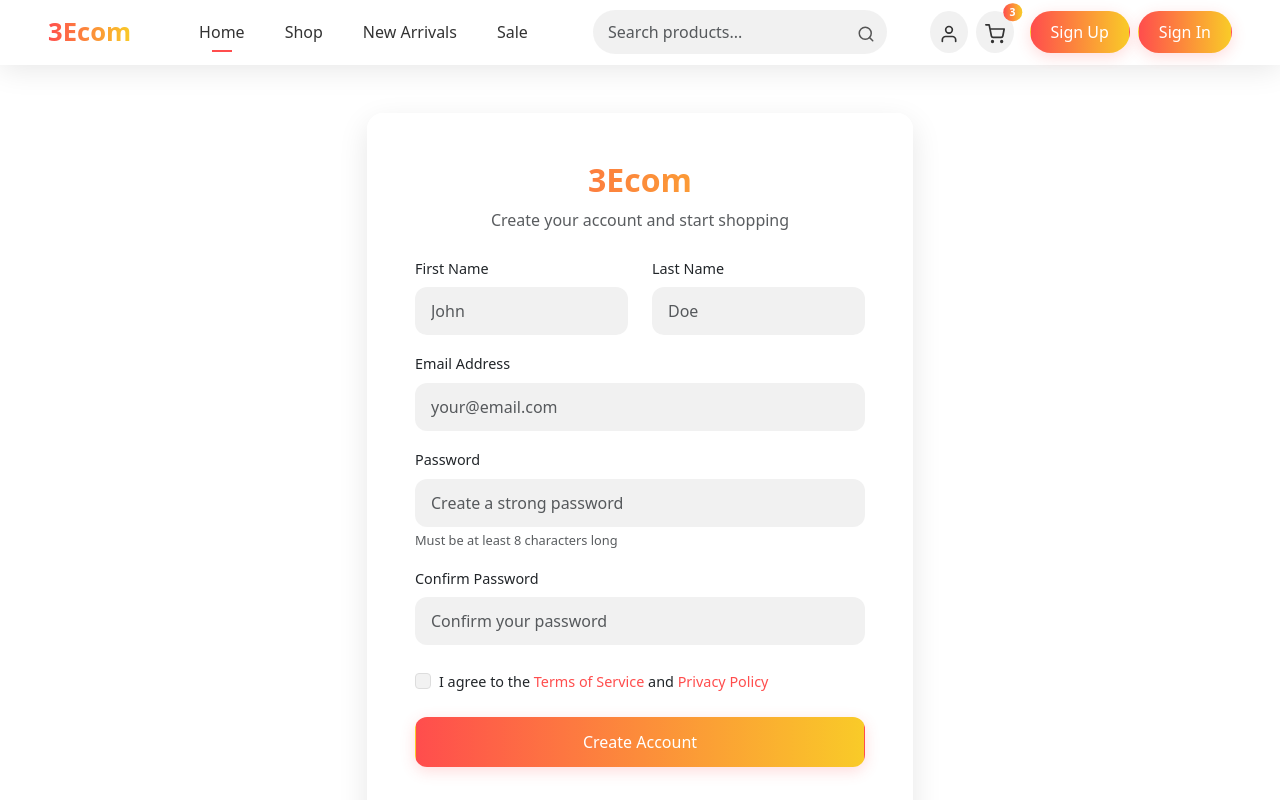
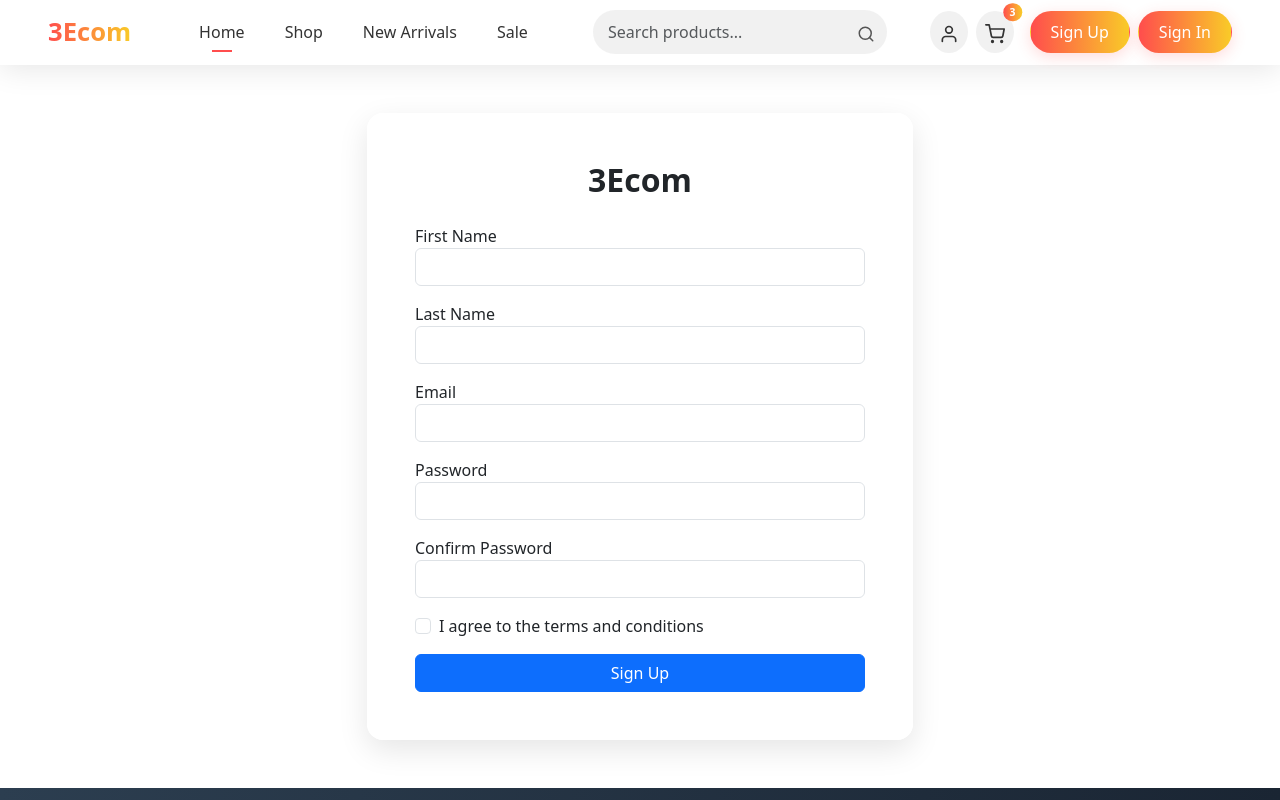
Before and after one commit to oubellaismail/ecom, a React (Create React App) app in the folder front/: page /signup in a window 1280 px wide. Built offline with nearby package versions, Linux system fonts and the light colour scheme.

Commit message:
install axios and create api auth

```diff
--- a/front/package.json
+++ b/front/package.json
@@ -7,6 +7,7 @@
     "@testing-library/jest-dom": "^6.6.3",
     "@testing-library/react": "^16.2.0",
     "@testing-library/user-event": "^13.5.0",
+    "axios": "^1.8.4",
     "bootstrap": "^5.3.3",
     "react": "^19.0.0",
     "react-dom": "^19.0.0",
--- /dev/null
+++ b/front/src/api/authService.js
@@ -0,0 +1,11 @@
+import axiosInstance from "./axiosInstance";
+
+
+export const registerUser = async (userData) => {
+  try {
+    const response = await axiosInstance.post('/register', userData);
+    return response.data;
+  } catch (error) {
+    throw error.response ? error.response.data : { message: 'Network Error' };
+  }
+};
--- /dev/null
+++ b/front/src/api/axiosInstance.js
@@ -0,0 +1,10 @@
+import axios from 'axios';
+
+const axiosInstance = axios.create({
+  baseURL: 'http://localhost:8000/api',
+  headers: {
+    'Content-Type': 'application/json',
+  },
+});
+
+export default axiosInstance;
--- a/front/src/components/SignUp.js
+++ b/front/src/components/SignUp.js
@@ -1,5 +1,6 @@
 import React, { useState } from 'react';
 import { Link } from 'react-router-dom';
+import { registerUser } from '../api/authService';
 
 const SignUp = () => {
   const [formData, setFormData] = useState({
@@ -8,212 +9,67 @@ const SignUp = () => {
     email: '',
     password: '',
     confirmPassword: '',
-    agreeTerms: false
+    agreeTerms: false,
   });
+
+  const [errorMessage, setErrorMessage] = useState('');
+  const [successMessage, setSuccessMessage] = useState('');
 
   const handleChange = (e) => {
     const { name, value, type, checked } = e.target;
     setFormData({
       ...formData,
-      [name]: type === 'checkbox' ? checked : value
+      [name]: type === 'checkbox' ? checked : value,
     });
   };
 
-  const handleSubmit = (e) => {
+  const handleSubmit = async (e) => {
     e.preventDefault();
-    // Handle sign up logic here
-    console.log(formData);
+    try {
+      const data = await registerUser(formData);
+      setSuccessMessage('Account created successfully!');
+      console.log('Registration successful:', data);
+    } catch (error) {
+      setErrorMessage(error.message || 'Registration failed');
+      console.error('Error:', error);
+    }
   };
 
   return (
     <div className="container my-5">
       <div className="row justify-content-center">
         <div className="col-md-8 col-lg-6">
-          <div className="card border-0" style={{
-            background: 'rgba(255, 255, 255, 0.8)',
-            backdropFilter: 'blur(10px)',
-            boxShadow: '0 10px 30px rgba(0, 0, 0, 0.1)',
-            borderRadius: '16px'
-          }}>
+          <div className="card border-0" style={{ background: 'rgba(255, 255, 255, 0.8)', backdropFilter: 'blur(10px)', boxShadow: '0 10px 30px rgba(0, 0, 0, 0.1)', borderRadius: '16px' }}>
             <div className="card-body p-4 p-md-5">
-              {/* Logo */}
-              <div className="text-center mb-4">
-                <h1 style={{
-                  fontWeight: '800',
-                  fontSize: '2rem',
-                  background: 'linear-gradient(90deg, #ff4d4d, #f9cb28)',
-                  WebkitBackgroundClip: 'text',
-                  WebkitTextFillColor: 'transparent'
-                }}>
-                  3Ecom
-                </h1>
-                <p className="text-muted">Create your account and start shopping</p>
-              </div>
-
+              <h1 className="text-center mb-4" style={{ fontWeight: '800', fontSize: '2rem' }}>3Ecom</h1>
+              {errorMessage && <div className="alert alert-danger">{errorMessage}</div>}
+              {successMessage && <div className="alert alert-success">{successMessage}</div>}
               <form onSubmit={handleSubmit}>
-                {/* Name fields */}
-                <div className="row mb-3">
-                  <div className="col-md-6 mb-3 mb-md-0">
-                    <label className="form-label" style={{ fontWeight: '500', fontSize: '0.9rem' }}>
-                      First Name
-                    </label>
-                    <input
-                      type="text"
-                      className="form-control"
-                      name="firstName"
-                      value={formData.firstName}
-                      onChange={handleChange}
-                      placeholder="John"
-                      style={{
-                        padding: '12px 16px',
-                        borderRadius: '12px',
-                        background: 'rgba(236, 236, 236, 0.7)',
-                        border: 'none'
-                      }}
-                      required
-                    />
-                  </div>
-                  <div className="col-md-6">
-                    <label className="form-label" style={{ fontWeight: '500', fontSize: '0.9rem' }}>
-                      Last Name
-                    </label>
-                    <input
-                      type="text"
-                      className="form-control"
-                      name="lastName"
-                      value={formData.lastName}
-                      onChange={handleChange}
-                      placeholder="Doe"
-                      style={{
-                        padding: '12px 16px',
-                        borderRadius: '12px',
-                        background: 'rgba(236, 236, 236, 0.7)',
-                        border: 'none'
-                      }}
-                      required
-                    />
-                  </div>
+                <div className="mb-3">
+                  <label>First Name</label>
+                  <input type="text" name="firstName" value={formData.firstName} onChange={handleChange} className="form-control" required />
                 </div>
-
-                {/* Email field */}
                 <div className="mb-3">
-                  <label className="form-label" style={{ fontWeight: '500', fontSize: '0.9rem' }}>
-                    Email Address
-                  </label>
-                  <input
-                    type="email"
-                    className="form-control"
-                    name="email"
-                    value={formData.email}
-                    onChange={handleChange}
-                    placeholder="your@email.com"
-                    style={{
-                      padding: '12px 16px',
-                      borderRadius: '12px',
-                      background: 'rgba(236, 236, 236, 0.7)',
-                      border: 'none'
-                    }}
-                    required
-                  />
+                  <label>Last Name</label>
+                  <input type="text" name="lastName" value={formData.lastName} onChange={handleChange} className="form-control" required />
                 </div>
-
-                {/* Password fields */}
                 <div className="mb-3">
-                  <label className="form-label" style={{ fontWeight: '500', fontSize: '0.9rem' }}>
-                    Password
-                  </label>
-                  <input
-                    type="password"
-                    className="form-control"
-                    name="password"
-                    value={formData.password}
-                    onChange={handleChange}
-                    placeholder="Create a strong password"
-                    style={{
-                      padding: '12px 16px',
-                      borderRadius: '12px',
-                      background: 'rgba(236, 236, 236, 0.7)',
-                      border: 'none'
-                    }}
-                    required
-                    minLength="8"
-                  />
-                  <div className="form-text" style={{ fontSize: '0.8rem' }}>
-                    Must be at least 8 characters long
-                  </div>
+                  <label>Email</label>
+                  <input type="email" name="email" value={formData.email} onChange={handleChange} className="form-control" required />
                 </div>
-
-                <div className="mb-4">
-                  <label className="form-label" style={{ fontWeight: '500', fontSize: '0.9rem' }}>
-                    Confirm Password
-                  </label>
-                  <input
-                    type="password"
-                    className="form-control"
-                    name="confirmPassword"
-                    value={formData.confirmPassword}
-                    onChange={handleChange}
-                    placeholder="Confirm your password"
-                    style={{
-                      padding: '12px 16px',
-                      borderRadius: '12px',
-                      background: 'rgba(236, 236, 236, 0.7)',
-                      border: 'none'
-                    }}
-                    required
-                  />
+                <div className="mb-3">
+                  <label>Password</label>
+                  <input type="password" name="password" value={formData.password} onChange={handleChange} className="form-control" required />
                 </div>
-
-                {/* Terms and conditions */}
-                <div className="form-check mb-4">
-                  <input
-                    className="form-check-input"
-                    type="checkbox"
-                    id="agreeTerms"
-                    name="agreeTerms"
-                    checked={formData.agreeTerms}
-                    onChange={handleChange}
-                    style={{
-                      borderColor: '#ddd',
-                      backgroundColor: 'rgba(236, 236, 236, 0.7)'
-                    }}
-                    required
-                  />
-                  <label className="form-check-label" htmlFor="agreeTerms" style={{ fontSize: '0.9rem' }}>
-                    I agree to the <Link to="/terms" className="text-decoration-none" style={{ color: '#ff4d4d' }}>Terms of Service</Link> and <Link to="/privacy" className="text-decoration-none" style={{ color: '#ff4d4d' }}>Privacy Policy</Link>
-                  </label>
+                <div className="mb-3">
+                  <label>Confirm Password</label>
+                  <input type="password" name="confirmPassword" value={formData.confirmPassword} onChange={handleChange} className="form-control" required />
                 </div>
-
-                {/* Sign up button */}
-                <button
-                  type="submit"
-                  className="btn w-100 mb-3"
-                  style={{
-                    background: 'linear-gradient(90deg, #ff4d4d, #f9cb28)',
-                    color: 'white',
-                    fontWeight: '500',
-                    padding: '12px',
-                    borderRadius: '12px',
-                    boxShadow: '0 4px 15px rgba(255, 77, 77, 0.2)'
-                  }}
-                >
-                  Create Account
-                </button>
-
-                {/* Social login separator */}
-                <div className="d-flex align-items-center my-4">
-                  <div className="flex-grow-1 border-bottom"></div>
+                <div className="form-check mb-3">
+                  <input type="checkbox" name="agreeTerms" checked={formData.agreeTerms} onChange={handleChange} className="form-check-input" required />
+                  <label className="form-check-label">I agree to the terms and conditions</label>
                 </div>
-
-
-
-                {/* Sign in link */}
-                <div className="text-center" style={{ fontSize: '0.9rem' }}>
-                  Already have an account?{' '}
-                  <Link to="/signin" className="text-decoration-none" style={{ color: '#ff4d4d', fontWeight: '500' }}>
-                    Sign in
-                  </Link>
-                </div>
+                <button type="submit" className="btn btn-primary w-100">Sign Up</button>
               </form>
             </div>
           </div>
```
Also changed, not shown: 1 other file (tests, documents, lock files or other folders).
